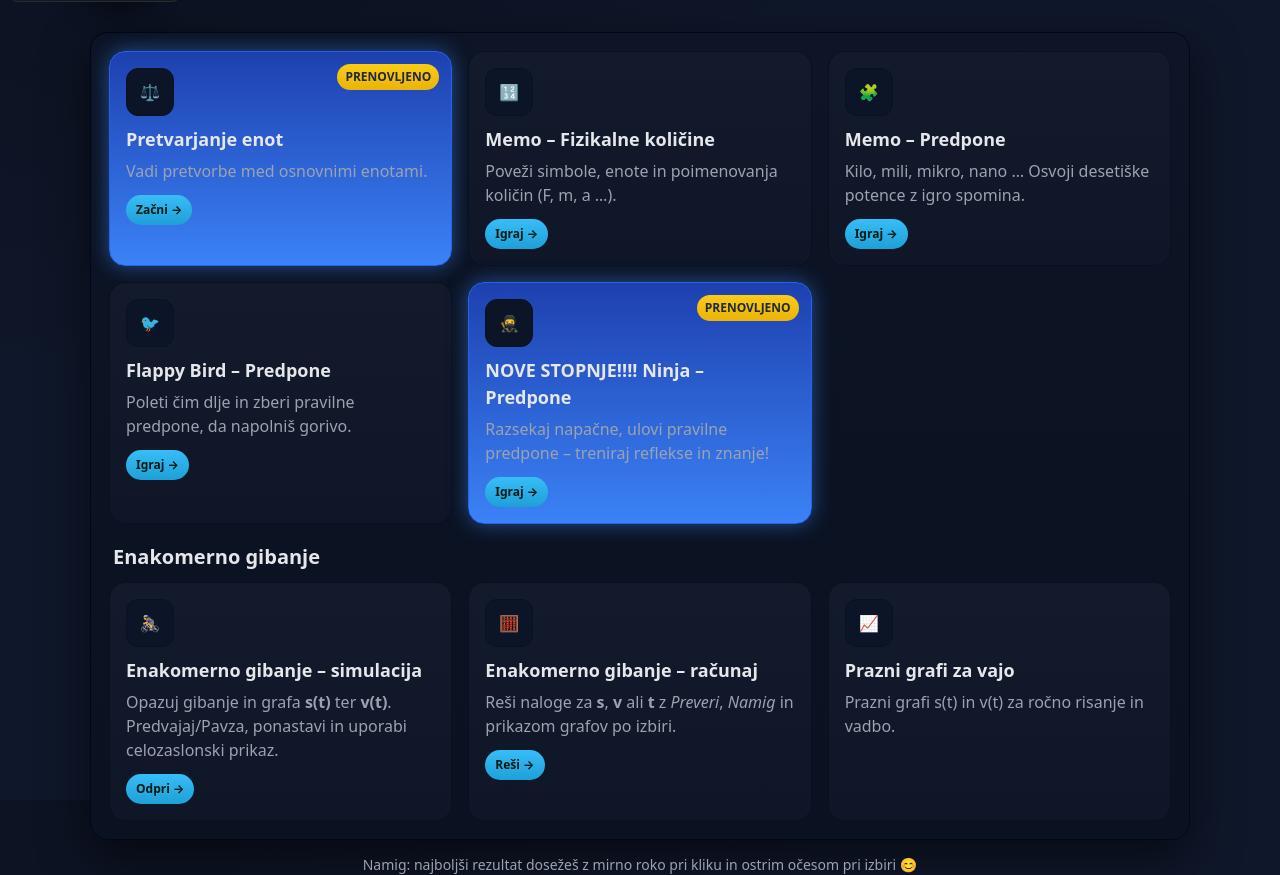
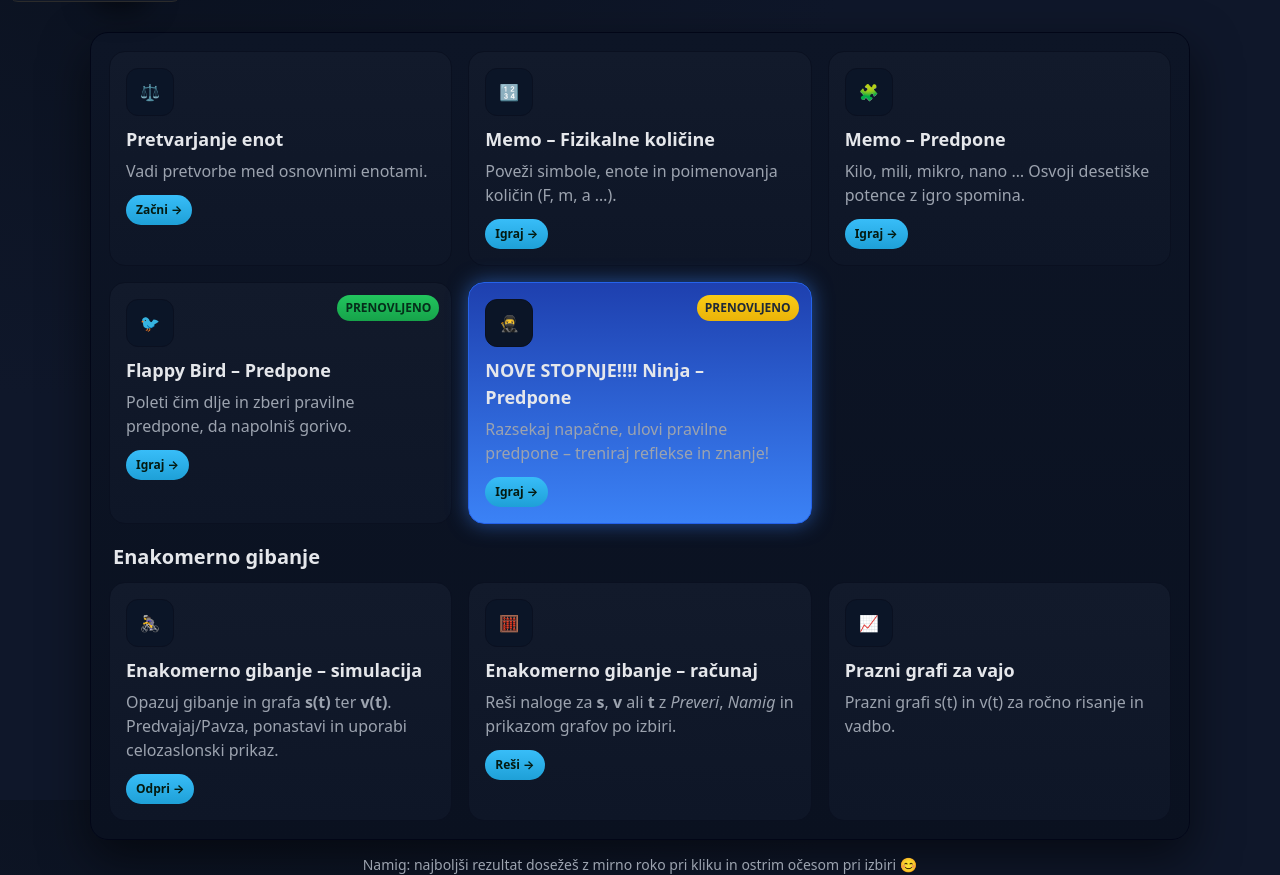
Before and after one commit to GGOSNoveFuzine/fizika8, a plain HTML site: page index.html in a window 1280 px wide. Drawn offline with Linux system fonts and the light colour scheme.

Commit message:
Add files via upload

```diff
--- a/index.html
+++ b/index.html
@@ -90,10 +90,11 @@
     </header>
 
     <main class="panel" id="glavne-povezave" role="navigation" aria-label="Glavne povezave">
+      <!-- ====== OBSTOJEČIH 5 KART (NERAZTOČENO, TOČNO KOT PREJ) ====== -->
       <div class="grid" aria-label="Osnovne vaje in igre">
-        <!-- Pretvarjanje enot (NOW marked as PRENOVLJENO, same style as Ninja) -->
-        <a class="card ninja-card" href="pretvarjanje_enot.html">
-          <span class="badge">PRENOVLJENO</span>
+        <!-- Pretvarjanje enot -->
+        <a class="card" href="pretvarjanje_enot.html">
+
           <div class="icon">⚖️</div>
           <h3>Pretvarjanje enot</h3>
           <p>Vadi pretvorbe med osnovnimi enotami.</p>
@@ -117,7 +118,8 @@
         </a>
 
         <!-- Flappy Bird – Predpone -->
-        <a class="card" href="flappybirdpredpona5.html">
+        <a class="card" href="flappypredpona.html">
+	<span class="badge">PRENOVLJENO</span>
           <div class="icon">🐦</div>
           <h3>Flappy Bird – Predpone</h3>
           <p>Poleti čim dlje in zberi pravilne predpone, da napolniš gorivo.</p>
@@ -153,13 +155,14 @@
           <span class="pill">Reši →</span>
         </a>
 
+
         <!-- Enakomerno gibanje – prazni grafi -->
         <a class="card" href="enakomerno_blank.html">
           <div class="icon" aria-hidden="true">📈</div>
           <h3 class="cardTitle">Prazni grafi za vajo</h3>
           <p class="desc">Prazni grafi s(t) in v(t) za ročno risanje in vadbo.</p>
         </a>
-      </div>
+</div>
       <!-- ====== /NOVA SEKCIJA ====== -->
     </main>
 
```
